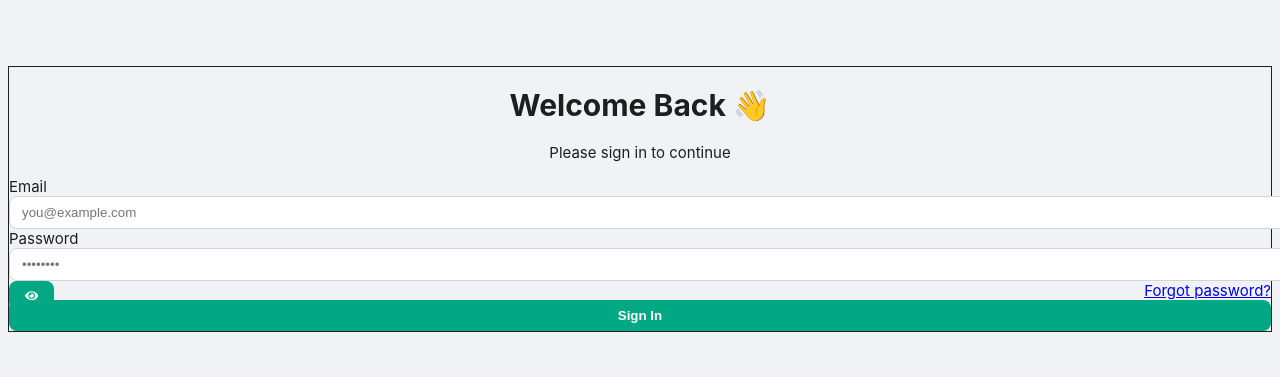
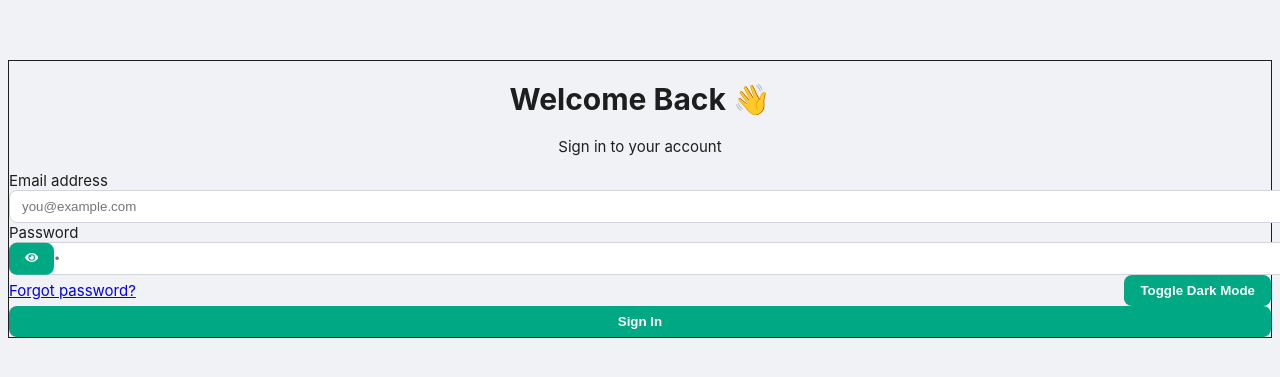
Before and after one commit to MadhalasaSJ/periskope-chat-app, a Next.js app: page / in a window 1280 px wide. Shown: the part 209-586 px from the top of the page. Built offline with nearby package versions, Linux system fonts and the light colour scheme; no server answers.

Commit message:
login Final UI fixed version for deployment

```diff
--- a/package.json
+++ b/package.json
@@ -12,6 +12,7 @@
     "@supabase/supabase-js": "^2.49.7",
     "emoji-picker-react": "^4.12.2",
     "next": "^15.3.2",
+    "next-themes": "^0.4.6",
     "react": "^19.1.0",
     "react-dom": "^19.1.0",
     "react-icons": "^5.5.0"
--- a/src/app/page.tsx
+++ b/src/app/page.tsx
@@ -4,6 +4,7 @@ import { useState, useEffect } from "react";
 import { useRouter } from "next/navigation";
 import { supabase } from "@/lib/supabaseClient";
 import { FaEye, FaEyeSlash } from "react-icons/fa";
+import { useTheme } from "next-themes";
 
 export default function LoginPage() {
   const [email, setEmail] = useState("");
@@ -13,6 +14,7 @@ export default function LoginPage() {
   const [loading, setLoading] = useState(false);
   const [mounted, setMounted] = useState(false);
   const router = useRouter();
+  const { theme, setTheme } = useTheme();
 
   useEffect(() => {
     setMounted(true);
@@ -39,52 +41,54 @@ export default function LoginPage() {
   if (!mounted) return null;
 
   return (
-    <div className="flex items-center justify-center h-screen px-4 bg-gradient-to-br from-gray-100 to-gray-300 dark:from-gray-900 dark:to-gray-800 text-gray-900 dark:text-white">
+    <div className="flex items-center justify-center h-screen bg-gradient-to-br from-gray-100 to-blue-100 dark:from-gray-900 dark:to-gray-800 px-4 transition-colors duration-300">
       <form
         onSubmit={handleLogin}
-        className="w-full max-w-md bg-white/90 dark:bg-gray-900/90 border border-gray-300 dark:border-gray-700 rounded-2xl shadow-2xl backdrop-blur-lg p-8 space-y-6 animate-fadeIn"
+        className="w-full max-w-md bg-white dark:bg-gray-900 border border-gray-200 dark:border-gray-700 rounded-xl shadow-lg p-8 space-y-6"
       >
-        <div className="text-center space-y-1">
-          <h1 className="text-3xl font-extrabold">Welcome Back 👋</h1>
-          <p className="text-sm text-gray-600 dark:text-gray-400">
-            Please sign in to continue
+        <div className="text-center">
+          <h1 className="text-3xl font-bold text-gray-900 dark:text-white">
+            Welcome Back 👋
+          </h1>
+          <p className="text-sm text-gray-600 dark:text-gray-300">
+            Sign in to your account
           </p>
         </div>
 
         <div className="space-y-4">
           <div>
-            <label htmlFor="email" className="block text-sm font-medium">
-              Email
+            <label htmlFor="email" className="block text-sm font-medium text-gray-700 dark:text-gray-200">
+              Email address
             </label>
             <input
               type="email"
               id="email"
+              required
               value={email}
               onChange={(e) => setEmail(e.target.value)}
+              className="mt-1 w-full px-4 py-2 rounded-lg border border-gray-300 dark:border-gray-700 bg-white dark:bg-gray-800 text-gray-900 dark:text-gray-100 focus:ring-2 focus:ring-blue-500 outline-none"
               placeholder="you@example.com"
-              required
-              className="w-full px-4 py-2 mt-1 border rounded-lg text-gray-900 dark:text-white bg-white dark:bg-gray-800 placeholder-gray-400 dark:placeholder-gray-500 border-gray-300 dark:border-gray-700 focus:outline-none focus:ring-2 focus:ring-blue-500"
             />
           </div>
 
           <div>
-            <label htmlFor="password" className="block text-sm font-medium">
+            <label htmlFor="password" className="block text-sm font-medium text-gray-700 dark:text-gray-200">
               Password
             </label>
             <div className="relative">
               <input
                 type={showPassword ? "text" : "password"}
                 id="password"
+                required
                 value={password}
                 onChange={(e) => setPassword(e.target.value)}
+                className="mt-1 w-full px-4 py-2 rounded-lg border border-gray-300 dark:border-gray-700 bg-white dark:bg-gray-800 text-gray-900 dark:text-gray-100 focus:ring-2 focus:ring-blue-500 outline-none pr-10"
                 placeholder="••••••••"
-                required
-                className="w-full px-4 py-2 mt-1 border rounded-lg text-gray-900 dark:text-white bg-white dark:bg-gray-800 placeholder-gray-400 dark:placeholder-gray-500 border-gray-300 dark:border-gray-700 focus:outline-none focus:ring-2 focus:ring-blue-500"
               />
               <button
                 type="button"
-                className="absolute inset-y-0 right-3 flex items-center text-gray-600 dark:text-gray-300"
-                onClick={() => setShowPassword((prev) => !prev)}
+                onClick={() => setShowPassword(!showPassword)}
+                className="absolute right-3 top-1/2 -translate-y-1/2 text-gray-500 dark:text-gray-300"
               >
                 {showPassword ? <FaEyeSlash /> : <FaEye />}
               </button>
@@ -93,21 +97,28 @@ export default function LoginPage() {
         </div>
 
         {errorMsg && (
-          <div className="text-sm text-red-600 text-center bg-red-50 dark:bg-red-900/20 px-4 py-2 rounded">
+          <p className="text-sm text-red-600 dark:text-red-400 bg-red-50 dark:bg-red-900/30 px-4 py-2 rounded text-center">
             {errorMsg}
-          </div>
+          </p>
         )}
 
-        <div className="text-right">
-          <a href="#" className="text-sm text-blue-600 hover:underline dark:text-blue-400">
+        <div className="flex justify-between items-center text-sm">
+          <a href="#" className="text-blue-600 hover:underline dark:text-blue-400">
             Forgot password?
           </a>
+          <button
+            type="button"
+            onClick={() => setTheme(theme === "dark" ? "light" : "dark")}
+            className="text-gray-500 hover:text-gray-700 dark:text-gray-300 dark:hover:text-white transition"
+          >
+            Toggle {theme === "dark" ? "Light" : "Dark"} Mode
+          </button>
         </div>
 
         <button
           type="submit"
           disabled={loading}
-          className="w-full bg-blue-600 hover:bg-blue-700 transition-colors text-white font-semibold py-2 px-4 rounded-lg shadow-lg disabled:opacity-60"
+          className="w-full bg-blue-600 hover:bg-blue-700 transition-colors text-white font-semibold py-2 px-4 rounded-lg shadow disabled:opacity-60"
         >
           {loading ? "Signing In..." : "Sign In"}
         </button>
```
Also changed, not shown: 1 other file (tests, documents, lock files or other folders).
